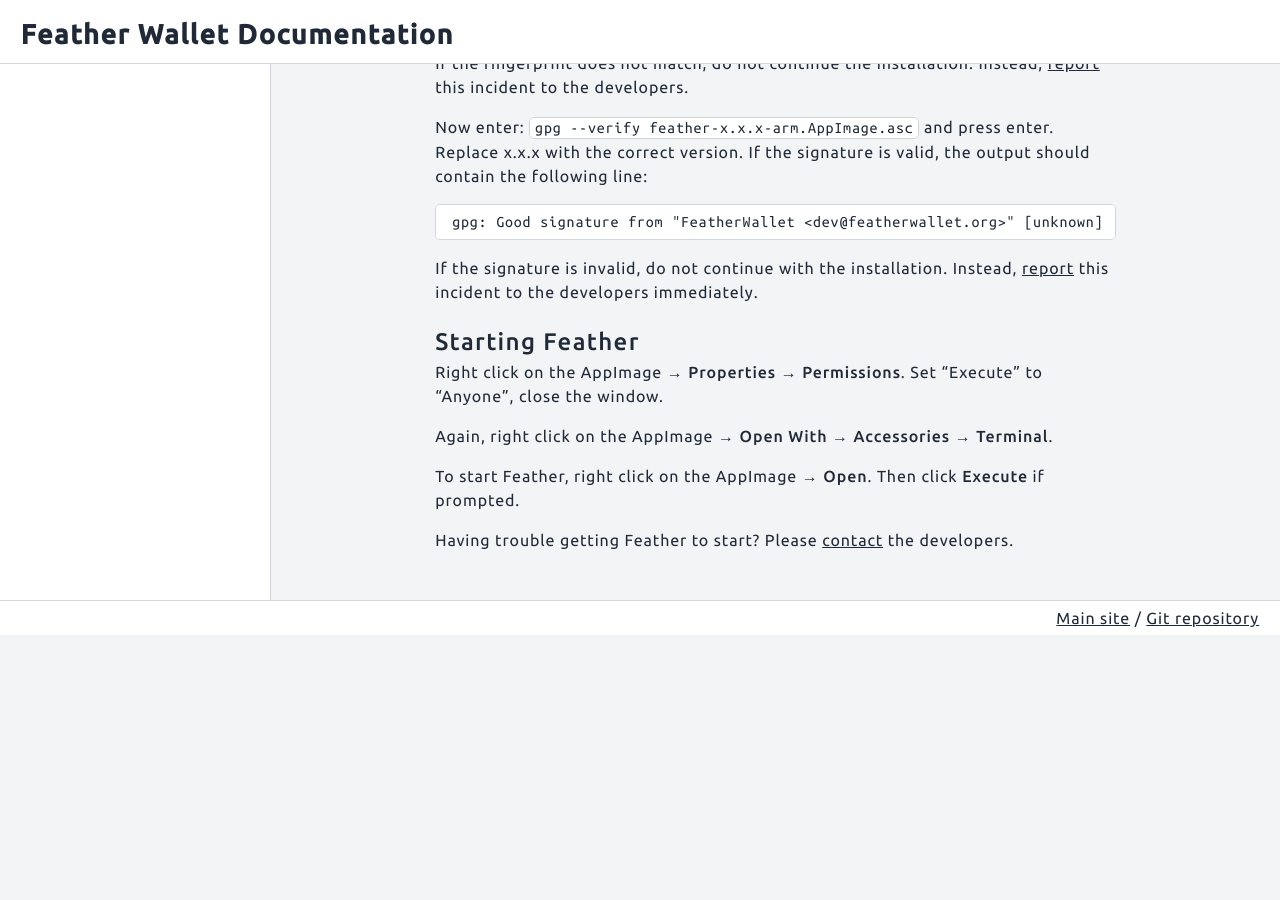
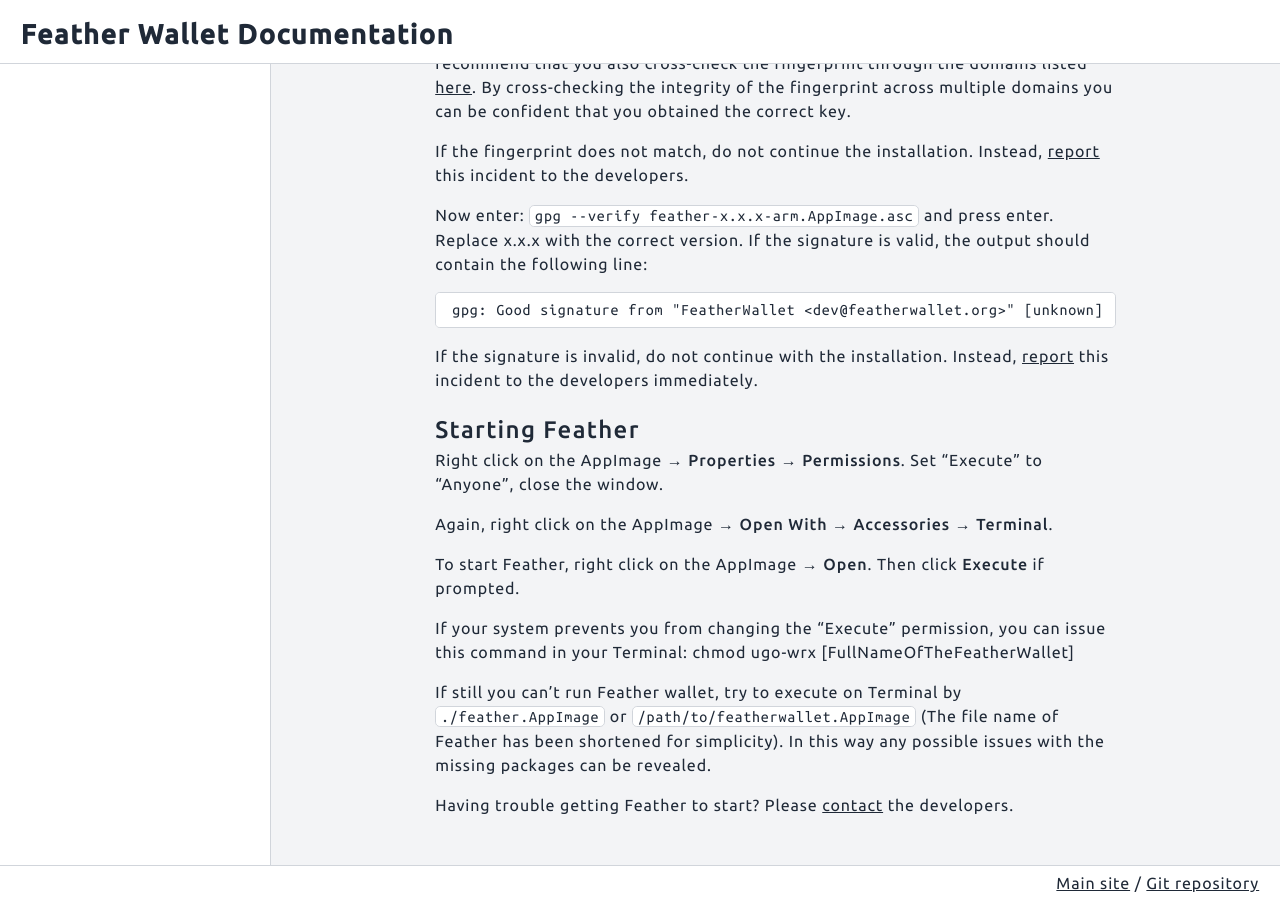
Before and after one commit to jermanuts/feather-docs, a Jekyll site: the page built from content/_guides/raspberry_pi.md, in a window 1280 px wide and 900 px high, scrolled down 1596 px. Built offline with Jekyll 4.4.1, drawn with Linux system fonts in a browser that asks for light colours; before the commit the page ends 2231 px from its top, so only the background shows below that; some of the changed text lies outside the part shown.

Commit message:
Add more details to Raspberry Pi docs

````diff
--- a/content/_guides/raspberry_pi.md
+++ b/content/_guides/raspberry_pi.md
@@ -32,6 +32,8 @@
 ## Downloading Feather
 
 Download the latest AppImage for Raspberry Pi from [featherwallet.org/download](https://featherwallet.org/download).
+
+Currently the 32bit version AppImage for Raspberry Pi is listed on the official download page. You can find more builds such as arm64 on [featherwallet.org/files/releases](https://featherwallet.org/files/releases/).
 
 ## Verifying the download (optional)
 
@@ -74,4 +76,8 @@
 
 To start Feather, right click on the AppImage **→ Open**. Then click **Execute** if prompted.
 
+If your system prevents you from changing the "Execute" permission, you can issue this command in your Terminal: chmod ugo-wrx [FullNameOfTheFeatherWallet]
+
+If still you can't run Feather wallet, try to execute on Terminal by ```./feather.AppImage``` or ```/path/to/featherwallet.AppImage``` (The file name of Feather has been shortened for simplicity). In this way any possible issues with the missing packages can be revealed.
+
 Having trouble getting Feather to start? Please [contact](report-an-issue) the developers.
````
